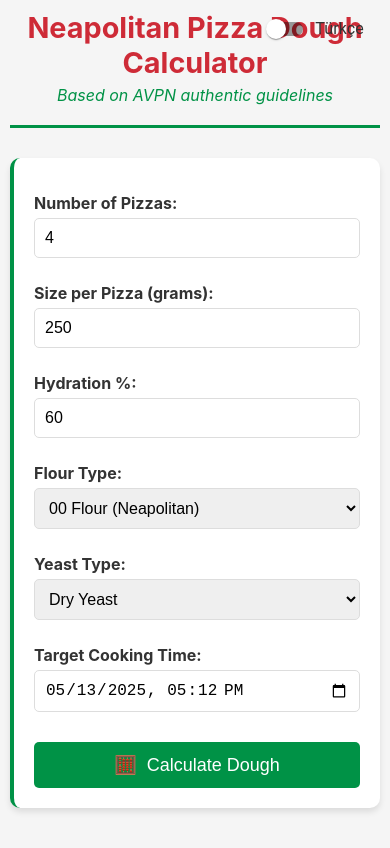
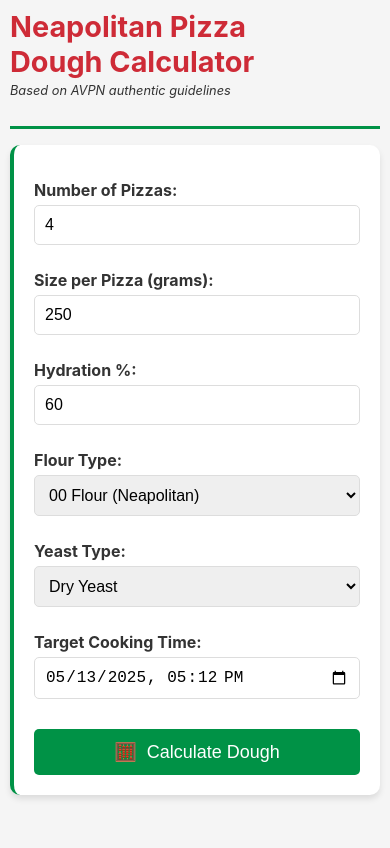
Before and after one commit to bahadirbulut/Neopolitan_Pizza_Calculator_Planner, a React (Vite) app: page / in a window 390 px wide. Built offline with nearby package versions, Linux system fonts and the light colour scheme.

Commit message:
style: Refactor app-header layout for improved responsiveness and structure

```diff
--- a/src/App.css
+++ b/src/App.css
@@ -24,21 +24,29 @@ body {
 }
 
 .app-header {
-  text-align: center;
-  margin-bottom: 30px;
+  display: flex;
+  justify-content: space-between;
+  align-items: center;
+  margin-bottom: 1rem;
+  flex-wrap: wrap;
   position: relative;
   border-bottom: 3px solid var(--italian-green);
   padding-bottom: 20px;
 }
 
-.app-header h1 {
+.title-container {
+  flex: 1;
+  min-width: 200px;
+}
+
+.title-container h1 {
+  font-size: 1.8rem;
+  margin-bottom: 0.25rem;
   color: var(--italian-red);
-  margin-bottom: 5px;
-  font-size: 2.2rem;
 }
 
 .header-tagline {
-  color: var(--italian-green);
+  font-size: 0.95rem;
   font-style: italic;
   margin-top: 0;
 }
@@ -47,6 +55,30 @@ body {
   position: absolute;
   top: 0;
   right: 0;
+}
+
+/* Mobile responsive styles */
+@media (max-width: 600px) {
+  .app-header {
+    flex-direction: column;
+    align-items: flex-start;
+  }
+
+  .language-toggle {
+    align-self: flex-end;
+    margin-top: -2.5rem;
+  }
+
+  .title-container h1 {
+    font-size: 1.5rem;
+    margin-right: 60px; /* Make space for language toggle */
+    line-height: 1.2;
+  }
+
+  .header-tagline {
+    font-size: 0.8rem;
+    margin-bottom: 0.5rem;
+  }
 }
 
 .input-box {
--- a/src/App.jsx
+++ b/src/App.jsx
@@ -570,12 +570,12 @@ function App() {
       default: return 'var(--italian-green)';
     }
   };
-
   return (
-    <div className="container">
-      <div className="app-header">
-        <h1>{t.appTitle}</h1>
-        <p className="header-tagline">{t.tagline}</p>
+    <div className="container">        <div className="app-header">
+        <div className="title-container">
+          <h1>{t.appTitle}</h1>
+          <p className="header-tagline">{t.tagline}</p>
+        </div>
         <div className="language-toggle">
           <FormControlLabel
             control={
@@ -583,9 +583,18 @@ function App() {
                 checked={language === 'tr'}
                 onChange={() => setLanguage(language === 'en' ? 'tr' : 'en')}
                 color="primary"
+                size={isMobile ? "small" : "medium"}
               />
             }
             label={language === 'en' ? 'Türkçe' : 'English'}
+            sx={{
+              '@media (max-width: 600px)': {
+                margin: 0,
+                '& .MuiFormControlLabel-label': {
+                  fontSize: '0.75rem'
+                }
+              }
+            }}
           />
         </div>
       </div>
```
